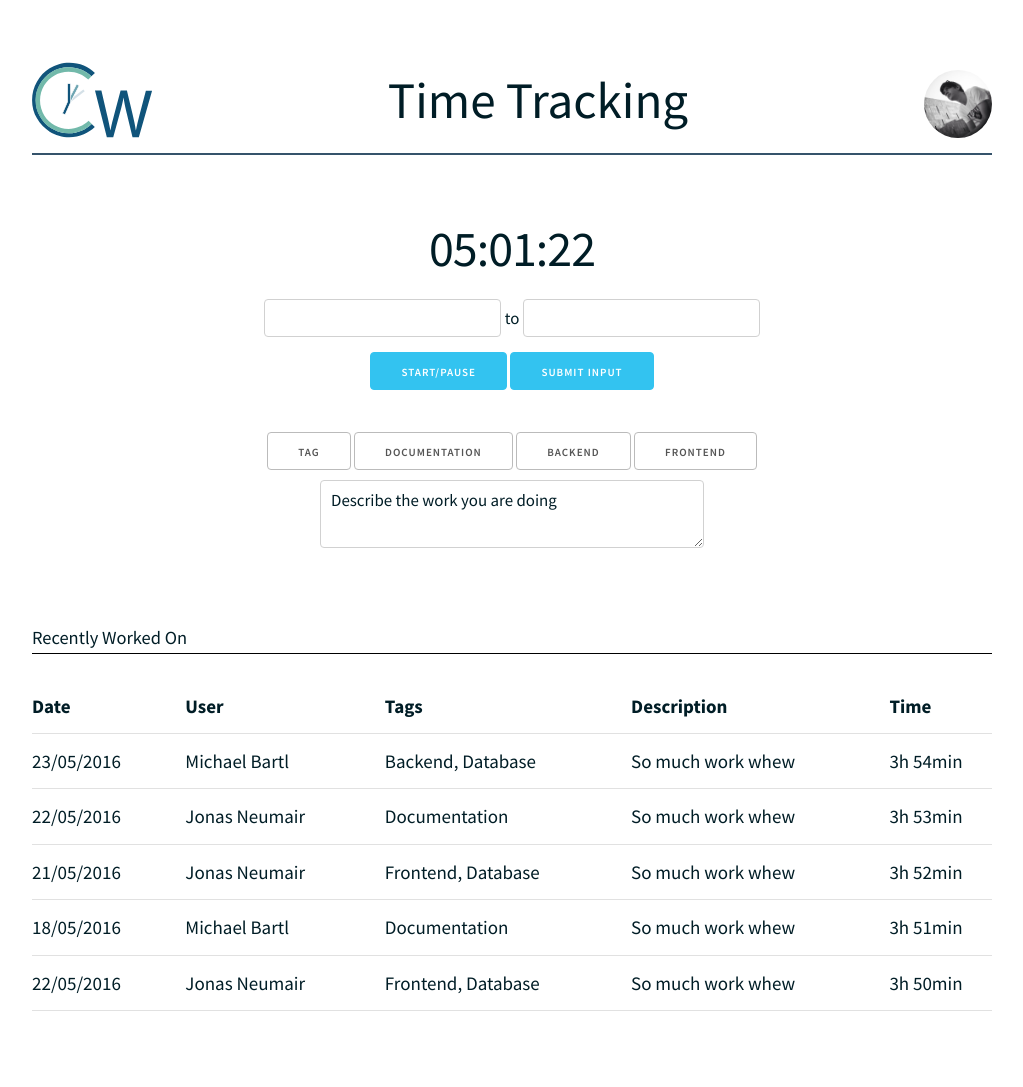
After one commit to Dschonas/Clockwise, a PHP site: page /timetracking_view.html in a window 1280 px wide. The commit adds this page. Shown: the whole page, without its empty margins (128-1151 px from the left). Run offline with PHP 8.4, Linux system fonts and the light colour scheme.

Commit message:
added time tracking page

```diff
--- a/website/style/style.css
+++ b/website/style/style.css
@@ -264,3 +264,13 @@ html, body {
   margin-top: 50%;
   transform: translateY(-58%);
 }
+
+#timetracking .input {
+  text-align: center;
+  padding-top: 5%;
+}
+
+#timetracking textarea {
+  height: 40%;
+  width: 30%;
+}
--- /dev/null
+++ b/website/timetracking_view.html
@@ -0,0 +1,110 @@
+<!DOCTYPE HTML>
+<html>
+	<head>
+		<title>Clockwise</title>
+		<link rel="stylesheet" type="text/css" href="style/style.css">
+		<meta charset="utf-8">
+		<meta name="viewport" content="width=device-width, initial-scale=1.0">
+		<link href='https://fonts.googleapis.com/css?family=Source+Sans+Pro:400,700,600italic,600' rel='stylesheet' type='text/css'>
+	</head>
+	<body>
+		<div id="projectview">
+			<div class="container" id="navigation">
+				<div class="row">
+					<div class="twelve columns card">
+						<div class="logo"><a href="index.html"><img class="one-half column" src="assets/Logo.svg"/></a></div>
+						<div id="title">Time Tracking</div>
+						<div id="profile">
+							<!--<p>Hello User!</p>-->
+							<div class="image"><a href="#"><img src="assets/Bart.jpg"></a></div>
+						</div>
+					</div>
+				</div>
+			</div>
+
+    <div id="timetracking">
+      <div class="input">
+        <h1>05:01:22</h1>
+
+        <form>
+        	<input type="text">
+        	to
+        	<input type="text">
+          <br>
+          <input class="button-primary" type="button" value="start/pause">
+          <input class="button-primary" type="submit" value="submit input">
+          <br><br>
+          <!--Adding tags-->
+          <a class="button">Tag</a>
+          <a class="button">Documentation</a>
+          <a class="button">Backend</a>
+          <a class="button">Frontend</a>
+          <br>
+          <textarea>Describe the work you are doing</textarea>
+        </form>
+      </div>
+    <div>
+
+			<div class="container" id="projects">
+				<div class="row category">
+					<div class="twelve columns card">
+						<p>Recently Worked On</p>
+					</div>
+				</div>
+
+        <table class="u-full-width">
+          <thead>
+            <tr>
+              <th>Date</th>
+              <th>User</th>
+              <th>Tags</th>
+              <th>Description</th>
+              <th>Time</th>
+            </tr>
+          </thead>
+          <tbody>
+            <tr>
+              <td>23/05/2016</td>
+              <td>Michael Bartl</td>
+              <td>Backend, Database</td>
+              <td>So much work whew</td>
+              <td>3h 54min</td>
+            </tr>
+            <tr>
+              <td>22/05/2016</td>
+              <td>Jonas Neumair</td>
+              <td>Documentation</td>
+              <td>So much work whew</td>
+              <td>3h 53min</td>
+            </tr>
+            <tr>
+              <td>21/05/2016</td>
+              <td>Jonas Neumair</td>
+              <td>Frontend, Database</td>
+              <td>So much work whew</td>
+              <td>3h 52min</td>
+            </tr>
+            <tr>
+              <td>18/05/2016</td>
+              <td>Michael Bartl</td>
+              <td>Documentation</td>
+              <td>So much work whew</td>
+              <td>3h 51min</td>
+            </tr>
+            <tr>
+              <td>22/05/2016</td>
+              <td>Jonas Neumair</td>
+              <td>Frontend, Database</td>
+              <td>So much work whew</td>
+              <td>3h 50min</td>
+            </tr>
+          </tbody>
+        </table>
+			</div>
+		</div>
+
+
+		<script type="text/javascript" src="js/jquery-2.2.3.min.js"/>
+		<script type="text/javascript" src="js/jquery.mobile-1.4.5.min.js"/>
+	</body>
+</html>
```
Also changed, not shown: website/project_view.html (+7 -7 lines), website/index.html (line endings or trailing spaces).
